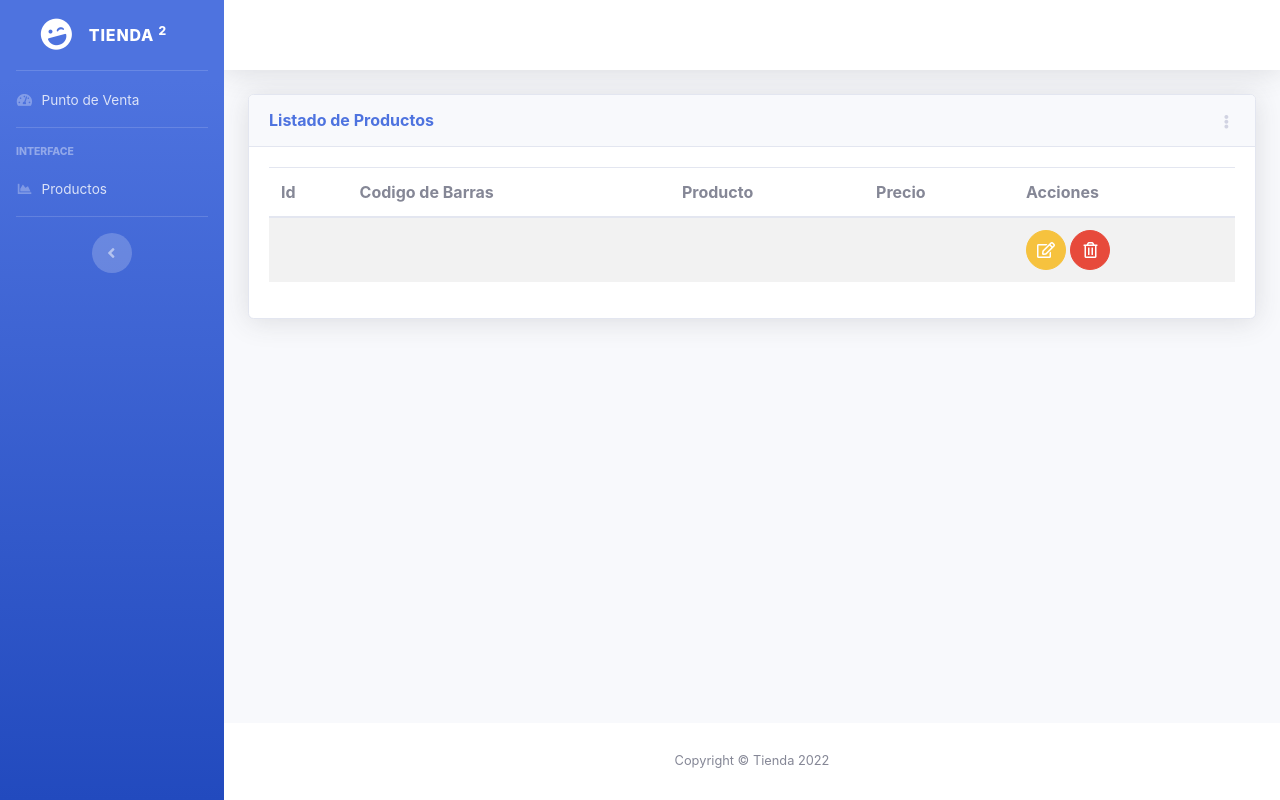
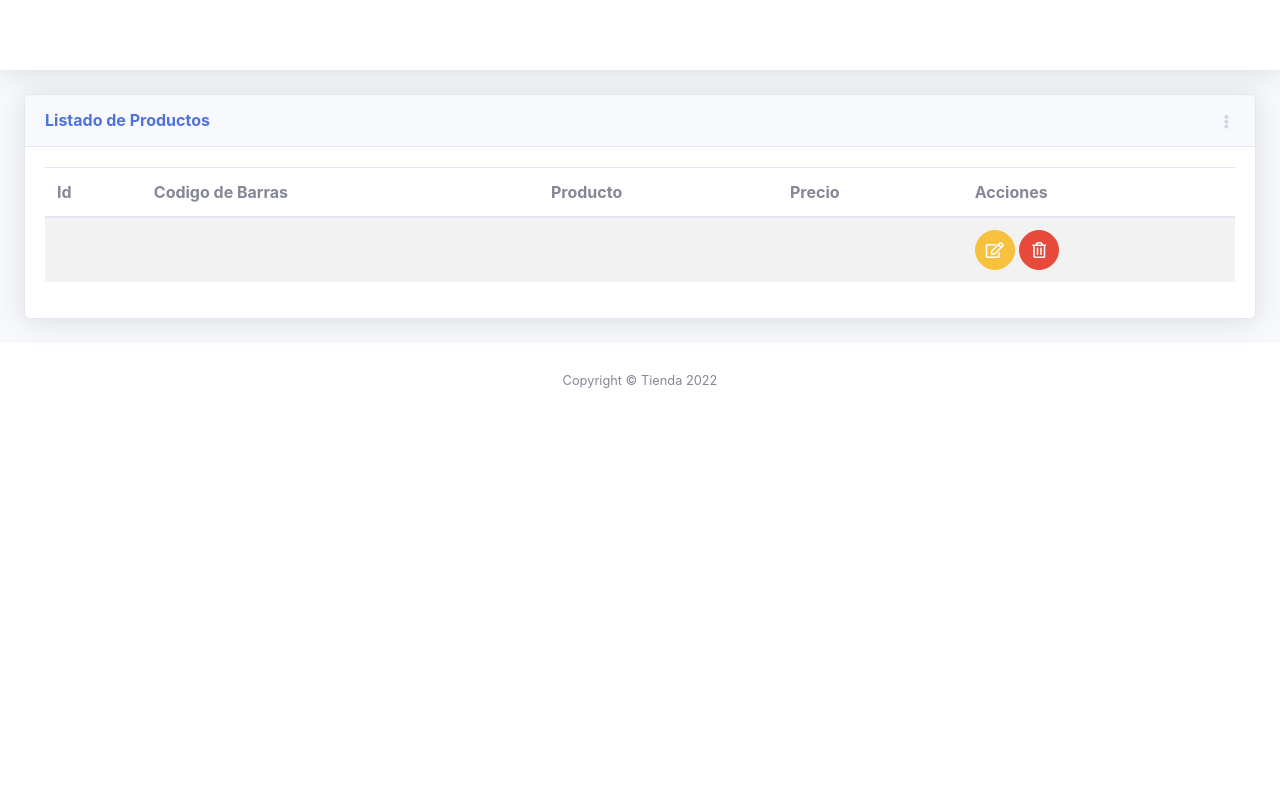
Before and after one commit to Andres-Hernandez-Mata/Tienda, a Flask app: page /productos in a window 1280 px wide. Run offline with Flask 2, Linux system fonts and the light colour scheme; lists and menus that the app fills with data are empty; some libraries are stand-ins or nearby versions; some web fonts are replaced.

Commit message:
Tabla de productos

```diff
--- a/src/templates/productos.html
+++ b/src/templates/productos.html
@@ -1,77 +1,9 @@
-<!DOCTYPE html>
-<html lang="en">
+{% extends 'base.html' %}
 
-<head>
-
-    <meta charset="utf-8">
-    <meta http-equiv="X-UA-Compatible" content="IE=edge">
-    <meta name="viewport" content="width=device-width, initial-scale=1, shrink-to-fit=no">
-    <meta name="description" content="">
-    <meta name="author" content="">
-
-    <title>SB Admin 2 - Blank</title>
-
-    <!-- Custom fonts for this template-->
-    <link href="../static/vendor/fontawesome-free/css/all.min.css" rel="stylesheet" type="text/css">
-    <link href="../static/css/fonts.googleapis.css" rel="stylesheet">
-
-    <!-- Custom styles for this template-->
-    <link href="../static/css/sb-admin-2.min.css" rel="stylesheet">
-
-</head>
-
-<body id="page-top">
+{% block body %}
 
 <!-- Page Wrapper -->
 <div id="wrapper">
-
-        <!-- Sidebar -->
-        <ul class="navbar-nav bg-gradient-primary sidebar sidebar-dark accordion" id="accordionSidebar">
-
-            <!-- Sidebar - Brand -->
-            <a class="sidebar-brand d-flex align-items-center justify-content-center" href="index.html">
-                <div class="sidebar-brand-icon rotate-n-15">
-                    <i class="fas fa-laugh-wink"></i>
-                </div>
-                <div class="sidebar-brand-text mx-3">Tienda <sup>2</sup></div>
-            </a>
-
-            <!-- Divider -->
-            <hr class="sidebar-divider my-0">
-
-            <!-- Nav Item - Dashboard -->
-            <li class="nav-item">
-                <a class="nav-link" href="/">
-                    <i class="fas fa-fw fa-tachometer-alt"></i>
-                    <span>Punto de Venta</span></a>
-            </li>
-
-            <!-- Divider -->
-            <hr class="sidebar-divider">
-
-            <!-- Heading -->
-            <div class="sidebar-heading">
-                Interface
-            </div>
-
-            <!-- Nav Item - Charts -->
-            <li class="nav-item">
-                <a class="nav-link" href="/productos">
-                    <i class="fas fa-fw fa-chart-area"></i>
-                    <span>Productos</span>
-                </a>
-            </li>
-
-            <!-- Divider -->
-            <hr class="sidebar-divider d-none d-md-block">
-
-            <!-- Sidebar Toggler (Sidebar) -->
-            <div class="text-center d-none d-md-inline">
-                <button class="rounded-circle border-0" id="sidebarToggle"></button>
-            </div>
-
-        </ul>
-        <!-- End of Sidebar -->
 
     <!-- Content Wrapper -->
     <div id="content-wrapper" class="d-flex flex-column">
@@ -147,39 +79,5 @@
     <!-- End of Content Wrapper -->
 </div>
 <!-- End of Page Wrapper -->
-    <!-- Scroll to Top Button-->
-    <a class="scroll-to-top rounded" href="#page-top">
-        <i class="fas fa-angle-up"></i>
-    </a>
-    <!-- Logout Modal-->
-    <div class="modal fade" id="logoutModal" tabindex="-1" role="dialog" aria-labelledby="exampleModalLabel"
-        aria-hidden="true">
-        <div class="modal-dialog" role="document">
-            <div class="modal-content">
-                <div class="modal-header">
-                    <h5 class="modal-title" id="exampleModalLabel">Ready to Leave?</h5>
-                    <button class="close" type="button" data-dismiss="modal" aria-label="Close">
-                        <span aria-hidden="true">×</span>
-                    </button>
-                </div>
-                <div class="modal-body">Select "Logout" below if you are ready to end your current session.</div>
-                <div class="modal-footer">
-                    <button class="btn btn-secondary" type="button" data-dismiss="modal">Cancel</button>
-                    <a class="btn btn-primary" href="login.html">Logout</a>
-                </div>
-            </div>
-        </div>
-    </div>
 
-    <!-- Bootstrap core JavaScript-->
-    <script src="../static/vendor/jquery/jquery.min.js"></script>
-    <script src="../static/vendor/bootstrap/js/bootstrap.bundle.min.js"></script>
-
-    <!-- Core plugin JavaScript-->
-    <script src="../static/vendor/jquery-easing/jquery.easing.min.js"></script>
-
-    <!-- Custom scripts for all pages-->
-    <script src="../static/js/sb-admin-2.min.js"></script>
-
-</body>
-</html>
+{% endblock %}
```
Lines whose indentation alone changed are shown as unchanged.
